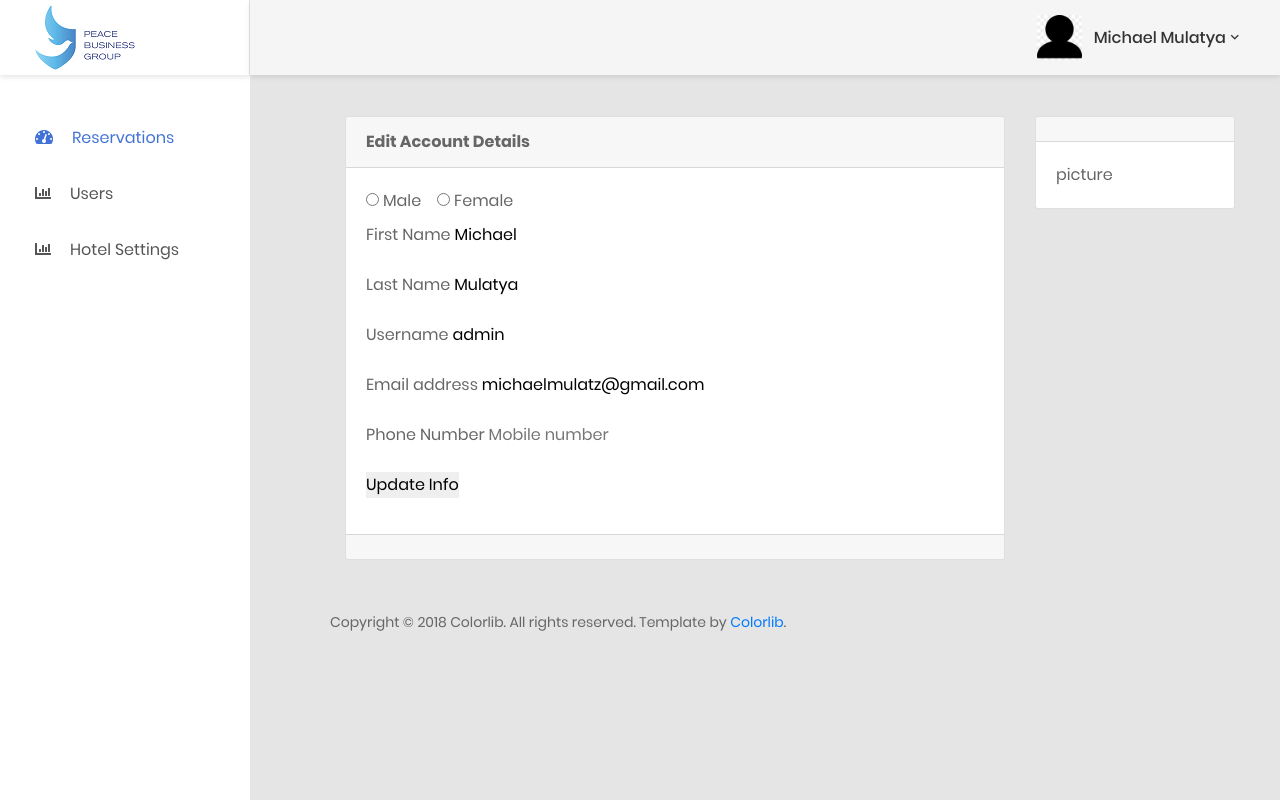
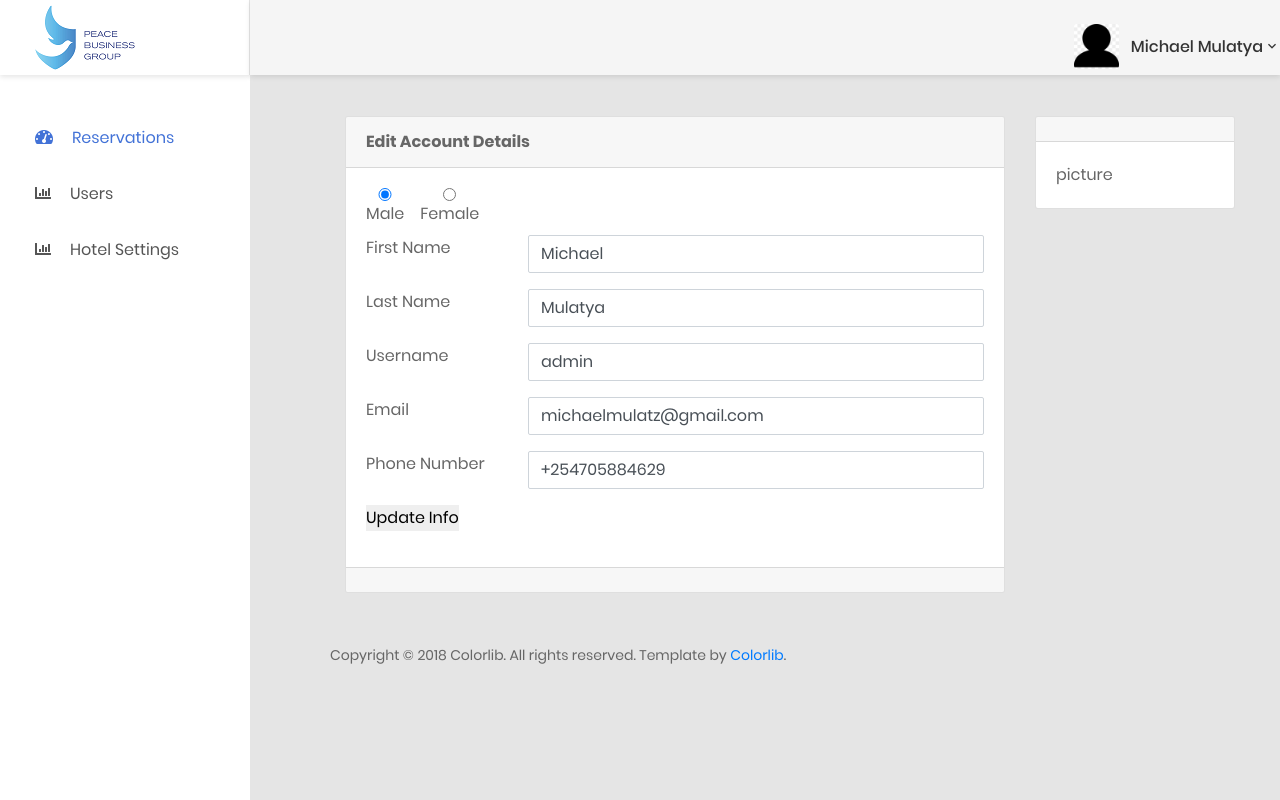
Before and after one commit to cadiff-webdev/pbgreservation, a Django app: page /reservations/dashboard/account/ in a window 1280 px wide. Run offline with Django 3.2, Linux system fonts and the light colour scheme; a user stored in the database is signed in; data comes from the database, SQL or seed files in the repository; both versions use the stored data as it was after the commit; some libraries are stand-ins or nearby versions.

Commit message:
initial version

```diff
--- a/pbgreservation/urls.py
+++ b/pbgreservation/urls.py
@@ -21,7 +21,7 @@ import reservations.views
 urlpatterns = [
     path('',reservations.views.index),
     path('reservations/',include('reservations.urls')),
-    path('settings/', admin.site.urls,name='admsettings'),
+    path('settings/', admin.site.urls),
     path('login/',auth_views.LoginView.as_view(),name='login',kwargs={"redirect_authenticated_user":True}),
     path('logout/',auth_views.LogoutView.as_view(),name='logout'),
 ]
--- a/reservations/forms.py
+++ b/reservations/forms.py
@@ -109,25 +109,23 @@ class SignUpForm(UserCreationForm):
       'password2': forms.fields.TextInput(attrs={'placeholder': 'Confirm Password'})
     }
 
-
-class EditProfileForm(UserChangeForm):
-	first_name = forms.CharField(
-		max_length=30,
-		required=False, help_text='Optional',
-		widget=forms.TextInput(attrs={'placeholder':'First Name'}
-		))
-	last_name = forms.CharField(
-		max_length=30, required=False, help_text='Optional',
-				widget=forms.TextInput(attrs={'placeholder':'Last Name'}))
-	email = forms.EmailField(max_length=254, help_text='Required. Provide a valid email address.',
-				widget=forms.TextInput(attrs={'placeholder':'Email Address'}))
-	gender_choices = [('M','Male'),('F','Female')]
-	gender = forms.CharField(max_length=1, help_text='M / F',widget=forms.RadioSelect(choices=gender_choices))
-	phone_number = forms.CharField(
-		max_length=30,
-		required=False, help_text='Optional',
-		widget=forms.TextInput(attrs={'placeholder':'Mobile number'}
-		))
+class EditUserForm(UserChangeForm):
 	class Meta:
 		model = User
-		fields = ('username','first_name','last_name','email','gender','phone_number')
+		fields = ('email','username','first_name','last_name')
+		widgets = {
+      'first_name': forms.fields.TextInput(attrs={'class': 'form-control'}),
+      'last_name': forms.fields.TextInput(attrs={'class': 'form-control'}),
+      'username': forms.fields.TextInput(attrs={'class': 'form-control'}),
+      'email': forms.fields.TextInput(attrs={'class': 'form-control'}),
+    }
+
+
+class EditPbguserForm(UserChangeForm):
+	class Meta:
+		model = Pbguser
+		fields = ('gender','phone_number')
+		widgets = {
+			'gender':forms.RadioSelect(attrs={'class': 'form-control'}),
+  		'phone_number': forms.fields.TextInput(attrs={'class': 'form-control'}),
+		}
--- a/reservations/models.py
+++ b/reservations/models.py
@@ -18,8 +18,7 @@ class Pbguser(models.Model):
 		default=None,
 		null=True
 		)
-	phone_number = models.CharField(max_length=50,
-		null=True,default=0)
+	phone_number = models.CharField(max_length=50)
 
 	@receiver(post_save,sender=User)
 	def create_user_profile(sender,instance,created,**kwargs):
--- a/reservations/static/reservations/css/updates.css
+++ b/reservations/static/reservations/css/updates.css
@@ -1,6 +1,7 @@
 .header-button{
 	position: absolute;
-	right: 4%;
+	right: 4px;
+	top:-14px;
 }
 
 .menu-sidebar{
@@ -27,6 +28,9 @@
 	}
 	.account-item > .content{
 		margin-left:0;
+	}
+	.header-desktop{
+		display: none;
 	}
 }
 
@@ -65,3 +69,9 @@
 	width: 100%;
 }
 /* End of forms*/
+
+/* Error boxes*/
+	div.error{
+		color:red
+	}
+/* End of error boxes*/
--- a/reservations/templates/reservations/admin/editprofile.html
+++ b/reservations/templates/reservations/admin/editprofile.html
@@ -11,47 +11,72 @@
                      <form method="POST" class="register-form" id="register-form">
                             {% csrf_token %}
                             <div class="error">
-                                {{ form.gender.errors|escape }}
+                                {{ pbguserform.gender.errors|escape }}
                             </div>
-                            {% for x in form.gender %}
-                           <div class="form-check form-check-inline radiolabel">
+                            {% for x in pbguserform.gender %}
+                            <div class="form-check form-check-inline radiolabel">
                                 {{ x }}
                             </div>
                             {% endfor %}
-                            <div class="form-group">
-                                <label for="id_first_name">First Name</label>
-                                {{ form.first_name }}
+
+                            <div class="row form-group">
+                                <div class="col col-md-3">
+                                    <label for="text-input" class=" form-control-label">First Name</label>
+                                </div>
+                                <div class="col-12 col-md-9">
+                                     {{ userform.first_name }}
+                                </div>
                             </div>
                             <div class="-error">
-                                {{ form.first_name.errors }}
+                                {{ userform.first_name.errors }}
                             </div>
-                            <div class="form-group">
-                                <label for="id_last_name">Last Name</label>
-                                {{ form.last_name }}
+
+                            <div class="row form-group">
+                                <div class="col col-md-3">
+                                    <label for="text-input" class=" form-control-label">Last Name</label>
+                                </div>
+                                <div class="col-12 col-md-9">
+                                     {{ userform.last_name }}
+                                </div>
                             </div>
                             <div class="error">
-                                {{ form.first_name.errors }}
+                                {{ userform.last_name.errors }}
                             </div>
-                            <div class="form-group">
-                                 <label for="name">Username</label>
-                                {{ form.username }}
+
+                            <div class="row form-group">
+                                <div class="col col-md-3">
+                                    <label for="text-input" class=" form-control-label">Username</label>
+                                </div>
+                                <div class="col-12 col-md-9">
+                                     {{ userform.username }}
+                                </div>
                             </div>
                             <div class="error">
-                                {{ form.username.errors }}
+                                {{ userform.username.errors }}
                             </div>
-                            <div class="form-group">
-                               <label for="email">Email address</label>
-                                {{ form.email }}
+
+                            <div class="row form-group">
+                                <div class="col col-md-3">
+                                    <label for="text-input" class=" form-control-label">Email</label>
+                                </div>
+                                <div class="col-12 col-md-9">
+                                     {{ userform.email }}
+                                </div>
                             </div>
                             <div class="error">
-                                {{ form.email.errors }}
+                                {{ userform.email.errors }}
                             </div>
-                             <div class="form-group">
-                               <label for="email">Phone Number</label>
-                                {{ form.phone_number }}
+
+                            <div class="row form-group">
+                                <div class="col col-md-3">
+                                    <label for="text-input" class=" form-control-label">Phone Number</label>
+                                </div>
+                                <div class="col-12 col-md-9">
+                                     {{ pbguserform.phone_number }}
+                                </div>
                             </div>
                             <div class="error">
-                                {{ form.phone_number.errors }}
+                                {{ pbguserform.phone_number.errors }}
                             </div>
 
                             <div class="form-group form-button">
--- a/reservations/views.py
+++ b/reservations/views.py
@@ -338,20 +338,27 @@ def signup(request):
 
 def editprofile(request):
 	if request.method == 'POST':
-		form = EditProfileForm(request.POST,instance=request.user)
-		if form.is_valid():
-			user = form.save()
-			user.refresh_from_db()
-			user.pbguser.gender = form.cleaned_data.get('gender')
-			user.pbguser.phone_number = form.cleaned_data.get('phone_number')
-			user.save()
+		userform = EditUserForm(request.POST,instance=request.user)
+		pbguserform = EditPbguserForm(request.POST,request.FILES,instance=request.user.pbguser)
+
+		if userform.is_valid() and pbguserform.is_valid():
+			user = userform.save()
+			pbguser = pbguserform.save()
+			pbguser.user=user
+			if pbguser.phone_number=='1234':
+				return redirect('reservations:index')
 			if request.user.is_staff:
 				return redirect('reservations:admindashboard','all')
 			else:
 				return redirect('reservations:clientdashboard','all')
 	else:
-		form = EditProfileForm(instance=request.user)
+		userform = EditUserForm(instance=request.user)
+		pbguserform = EditPbguserForm(instance=request.user.pbguser)
+		args = {}
+		# args.update(csrf(request))
+		args['userform'] = userform
+		args['pbguserform'] = pbguserform
 	if request.user.is_staff:
-		return render(request, 'reservations/admin/editprofile.html', {'form': form})
+		return render(request, 'reservations/admin/editprofile.html', {'userform': userform,'pbguserform':pbguserform})
 	else:
-		return render(request, 'reservations/client/editprofile.html', {'form': form})
+		return render(request, 'reservations/client/editprofile.html', {'userform': userform,'pbguserform':pbguserform})
--- a/templates/admin/base_site.html
+++ b/templates/admin/base_site.html
@@ -1,6 +1,6 @@
 {% extends "admin/base.html" %}
 
-{% block title %}{{ title }} | {{ site_title|default:_('Django site admin') }}{% endblock %}
+{% block title %}{{ title }} | PBG BOOKING ADMIN{% endblock %}
 
 {% block branding %}
 <h1 id="site-name"><a href="{% url 'admin:index' %}">Peace Business Group Booking Admin</a></h1>
```
Also changed, not shown: pbgreservation/settings - heroku.py (renamed from pbgreservation/settings - local.py, +20 -6 lines), pbgreservation/settings.py (+6 -20 lines), reservations/templates/reservations/admin/users.html (+5 -5 lines), reservations/templates/reservations/client/editprofile.html (+50 -24 lines), db.sqlite3, reservations/migrations/0007_auto_20190903_1454.py (added), reservations/migrations/0008_auto_20190903_1454.py (added), reservations/migrations/0009_auto_20190903_1455.py (added).
